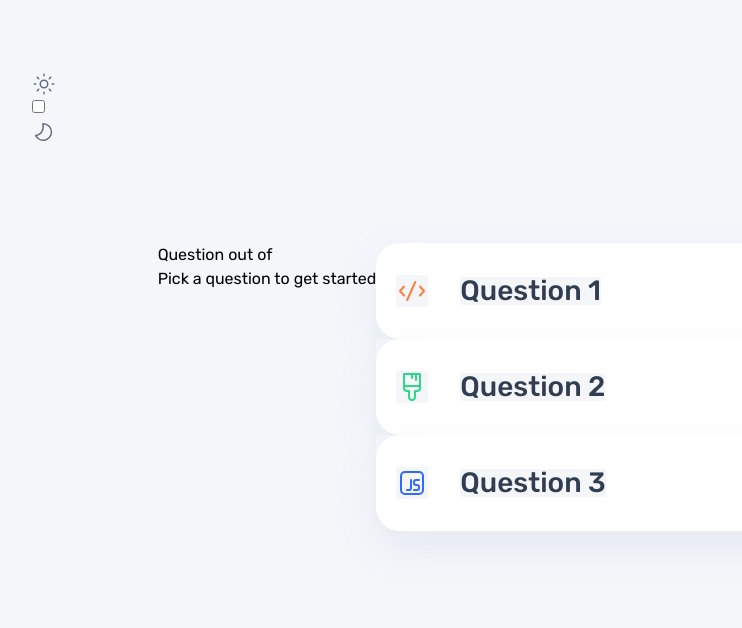
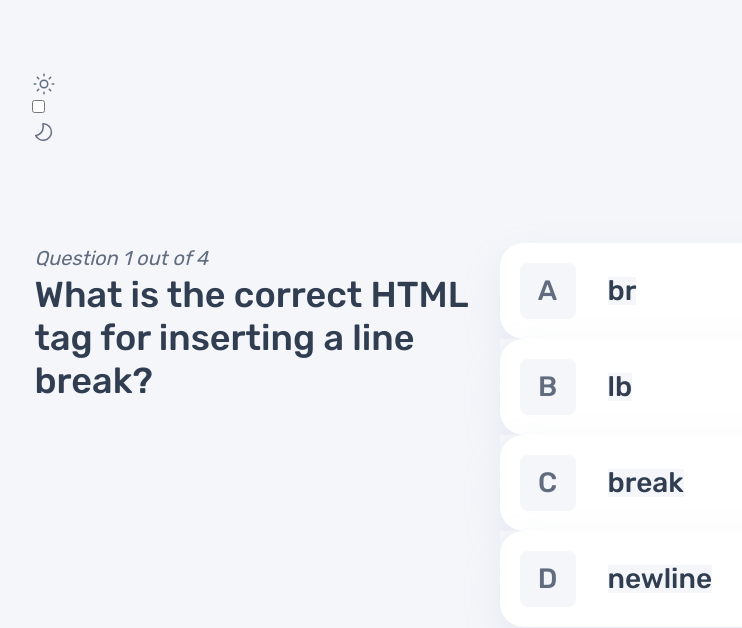
Before and after one commit to huyviet1995/frontend-mentor-quiz-app, a Vue app: page / in a window 1280 px wide. Both pictures are taken after a click on the element "HTML". Shown: the top 628 px of the page, without its empty margins (91-833 px from the left). Built offline with nearby package versions, Linux system fonts and the light colour scheme.

Commit message:
Create the questions page

```diff
--- a/src/App.vue
+++ b/src/App.vue
@@ -21,6 +21,7 @@ export default {
     --dark-navy: #313e51;
     --box-shadow: 0px 16px 40px rgba(143, 160, 193, 0.14);
     --background: #F4F6FA;
+    --grey-navy: #626C7F;
 }
 #app {
     font-family: 'Rubik', Avenir, Helvetica, Arial, sans-serif;
--- a/src/components/CardItem.vue
+++ b/src/components/CardItem.vue
@@ -1,6 +1,7 @@
 <template>
     <div class="container flex flex-row gap-4 items-center rounded-lg">
-        <img :src="icon" :width="32" alt="alt">
+        <img v-if="icon" :src="icon" :width="32" alt="alt">
+        <slot v-else name="icon" />
         <h2>{{ title }}</h2>
     </div>
   </template>
@@ -15,7 +16,7 @@
         },
         icon: {
             type: String,
-            required: true
+            required: false
         },
         alt: {
             type: String,
--- a/src/pages/QuestionPage.vue
+++ b/src/pages/QuestionPage.vue
@@ -1,16 +1,19 @@
 <template>
     <div class="page-container flex flex-row justify-between mx-auto">
-        <div class="">
-            <p>Question {{ currentQuestion }} out of {{ totalQuestions }}</p>
+        <div class="left-column">
+            <p class="mb-5">Question {{ currentQuestion }} out of {{ totalQuestions }}</p>
             <h1 class="mb-5">
-                {{ title }}
+                {{ question.title }}
             </h1>
-            <p>Pick a question to get started</p>
         </div>
-        <div class="">
+        <div class="right-column">
             <ul class="question-list flex gap-4 flex-col">
-                <li v-for="question in questions" :key="question.title">
-                    <card-item :icon="question.icon" :title="question.title" />
+                <li v-for="(choice, index) in question.options" :key="choice">
+                    <card-item :title="choice">
+                        <template v-slot:icon>
+                            <div class="letter">{{ letters[index] }}</div>
+                        </template>
+                    </card-item>
                 </li>
             </ul>
         </div>
@@ -18,7 +21,8 @@
 </template>
 
 <script>
-import CardItem from '@/components/CardItem.vue';
+import questions from "@/utils/questions.js";
+import CardItem from "@/components/CardItem.vue";
 export default {
     name: "QuestionPage",
     components: { CardItem },
@@ -27,18 +31,28 @@ export default {
             type: String,
             required: true,
         },
-        currentQuestion: {
-            type: Number,
-            required: true,
+    },
+    computed: {
+        question() {
+            const category = this.$route.params.category;
+            const id = Number(this.$route.params.id);
+            return questions[category].find((question) => question.id === id);
         },
-        totalQuestions: {
-            type: Number,
-            required: true,
+        totalQuestions() {
+            const category = this.$route.params.category;
+            return questions[category].length;
+        },
+        currentQuestion() {
+            const id = Number(this.$route.params.id);
+            return id;
+        },
+        letters() {
+            return ["A", "B", "C", "D"];
         },
     },
     data() {
         return {
-            questions: [
+            multipleChoices: [
                 {
                     icon: "/images/icon-html.svg",
                     title: "Question 1",
@@ -52,12 +66,51 @@ export default {
                     title: "Question 3",
                 },
                 // Add more questions here
-            ]
+            ],
         };
     },
 };
 </script>
 
-<style scoped>
+<style scoped lang="scss">
+.left-column {
+    max-width: 465px;
+}
+.page-container p {
+    font-style: italic;
+    font-weight: 400;
+    font-size: 20px;
+    line-height: 150%;
+    color: var(--grey-navy);
+}
+
+.page-container h1 {
+    font-style: normal;
+    font-weight: 500;
+    font-size: 36px;
+    line-height: 120%;
+    color: var(--dark-navy);
+}
+
+.page-container .letter {
+    min-width: 56px;
+    min-height: 56px;
+    background: var(--background);
+    border-radius: 8px;
+    display: flex;
+    justify-content: center;
+    align-items: center;
+    width: 20px;
+    height: 28px;
+    left: 38px;
+    top: 34px;
+
+    /* Heading S */
+    font-weight: 500;
+    font-size: 28px;
+    line-height: 100%;
+    /* identical to box height, or 28px */
+    color: var(--grey-navy);
+}
 /* Add your styles here */
 </style>
--- /dev/null
+++ b/src/utils/questions.js
@@ -0,0 +1,188 @@
+const questions = {
+    html: [
+        {
+            id: 1,
+            title: "What is the correct HTML tag for inserting a line break?",
+            options: [
+                "br",
+                "lb",
+                "break",
+                "newline"
+            ],
+            answer: "br",
+        },
+        {
+            id: 2,
+            title: "Which HTML element is used to specify a footer for a document or a section?",
+            options: [
+                "section",
+                "bottom",
+                "footer",
+                "div"
+            ],
+            answer: "footer",
+        },
+        {
+            id: 3,
+            title: "Which HTML element is used to define important text?",
+            options: [
+                "important",
+                "b",
+                "strong",
+                "i"
+            ],
+            answer: "strong",
+        },
+        {
+            id: 4,
+            title: "Which input type defines a slider control?",
+            options: [
+                "search",
+                "range",
+                "slider",
+                "controls"
+            ],
+            answer: "range",
+        }
+    ],
+    css: [
+        {
+            id: 1,
+            title: "Which property is used to change the background color?",
+            options: [
+                "color",
+                "bgcolor",
+                "background-color",
+                "background"
+            ],
+            answer: "background-color",
+        },
+        {
+            id: 2,
+            title: "How do you select an element with id 'demo' in CSS?",
+            options: [
+                ".demo",
+                "#demo",
+                "demo",
+                "*demo"
+            ],
+            answer: "#demo",
+        },
+        {
+            id: 3,
+            title: "Which property is used to change the font of an element?",
+            options: [
+                "text-style",
+                "text",
+                "font-style",
+                "font-family"
+            ],
+            answer: "font-family",
+        },
+        {
+            id: 4,
+            title: "Which CSS property controls the text size?",
+            options: [
+                "font-style",
+                "text-size",
+                "font-size",
+                "text-style"
+            ],
+            answer: "font-size",
+        }
+    ],
+    javascript: [
+        {
+            id: 1,
+            title: "Which operator is used to assign a value to a variable?",
+            options: [
+                "=",
+                "-",
+                "*",
+                "/"
+            ],
+            answer: "=",
+        },
+        {
+            id: 2,
+            title: "How do you create a function in JavaScript?",
+            options: [
+                "function = myFunction()",
+                "function:myFunction()",
+                "function myFunction()",
+                "myFunction function()"
+            ],
+            answer: "function myFunction()",
+        },
+        {
+            id: 3,
+            title: "How do you call a function named 'myFunction'?",
+            options: [
+                "call myFunction()",
+                "myFunction()",
+                "call function myFunction()",
+                "Call.myFunction()"
+            ],
+            answer: "myFunction()",
+        },
+        {
+            id: 4,
+            title: "How to write an IF statement in JavaScript?",
+            options: [
+                "if i = 5",
+                "if i == 5 then",
+                "if (i == 5)",
+                "if i = 5 then"
+            ],
+            answer: "if (i == 5)",
+        }
+    ],
+    accessibility: [
+        {
+            id: 1,
+            title: "Which HTML attribute specifies that an input field must be filled out?",
+            options: [
+                "required",
+                "placeholder",
+                "form",
+                "validate"
+            ],
+            answer: "required",
+        },
+        {
+            id: 2,
+            title: "Which HTML element represents the main content of a document?",
+            options: [
+                "main",
+                "section",
+                "div",
+                "content"
+            ],
+            answer: "main",
+        },
+        {
+            id: 3,
+            title: "Which HTML element is used to group related form elements?",
+            options: [
+                "group",
+                "fieldset",
+                "formgroup",
+                "legend"
+            ],
+            answer: "fieldset",
+        },
+        {
+            id: 4,
+            title: "Which HTML attribute is used to define a label for an item in a user interface?",
+            options: [
+                "label",
+                "name",
+                "for",
+                "ui"
+            ],
+            answer: "for",
+        }
+    ],
+}
+
+export default questions;
```
